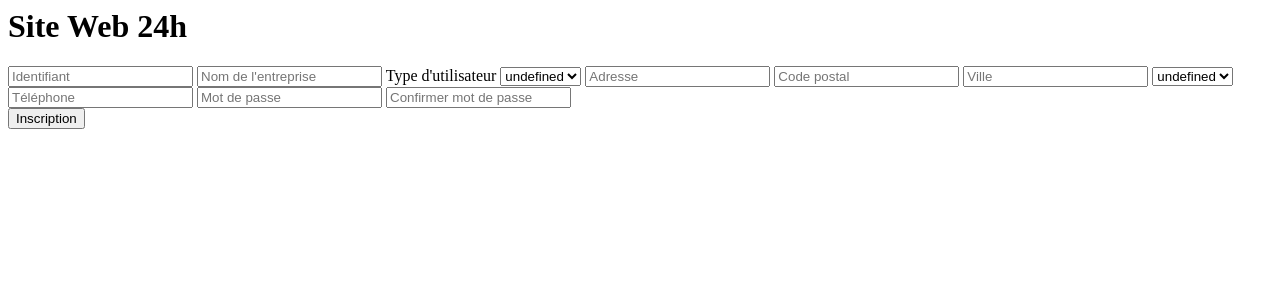
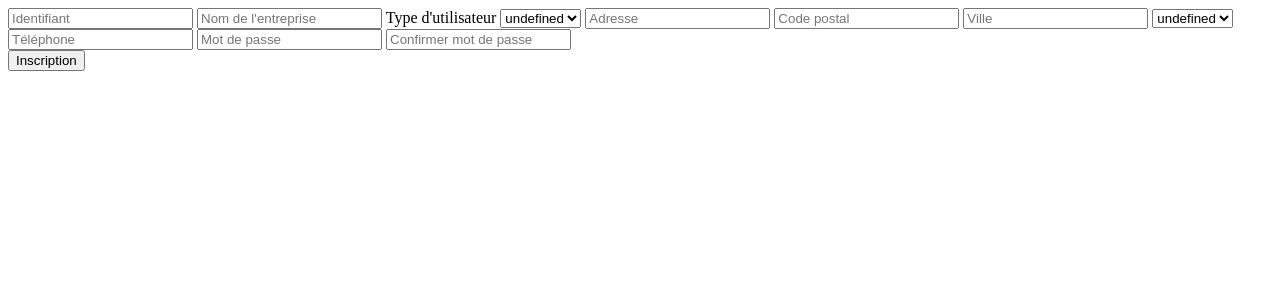
Before and after one commit to sachahjkl/devweb, a PHP site: page / in a window 1280 px wide. Shown: the top 308 px of the page. Run offline with PHP 8.4, Linux system fonts and the light colour scheme; tables that the repository leaves empty hold one stand-in row (values such as "Sample post").

Commit message:
index changes

```diff
--- a/index.php
+++ b/index.php
@@ -2,7 +2,9 @@
     <?php include "layouts/head.php" ?>
     <body>
         <?php include "layouts/header.php" ?>
-        <h1>Site Web 24h</h1>
+        <div id="body-content">
+
+        </div>
         <?php include "layouts/footer.php" ?>
         <?php include "layouts/forms/register.php" ?>
     </body>
```
